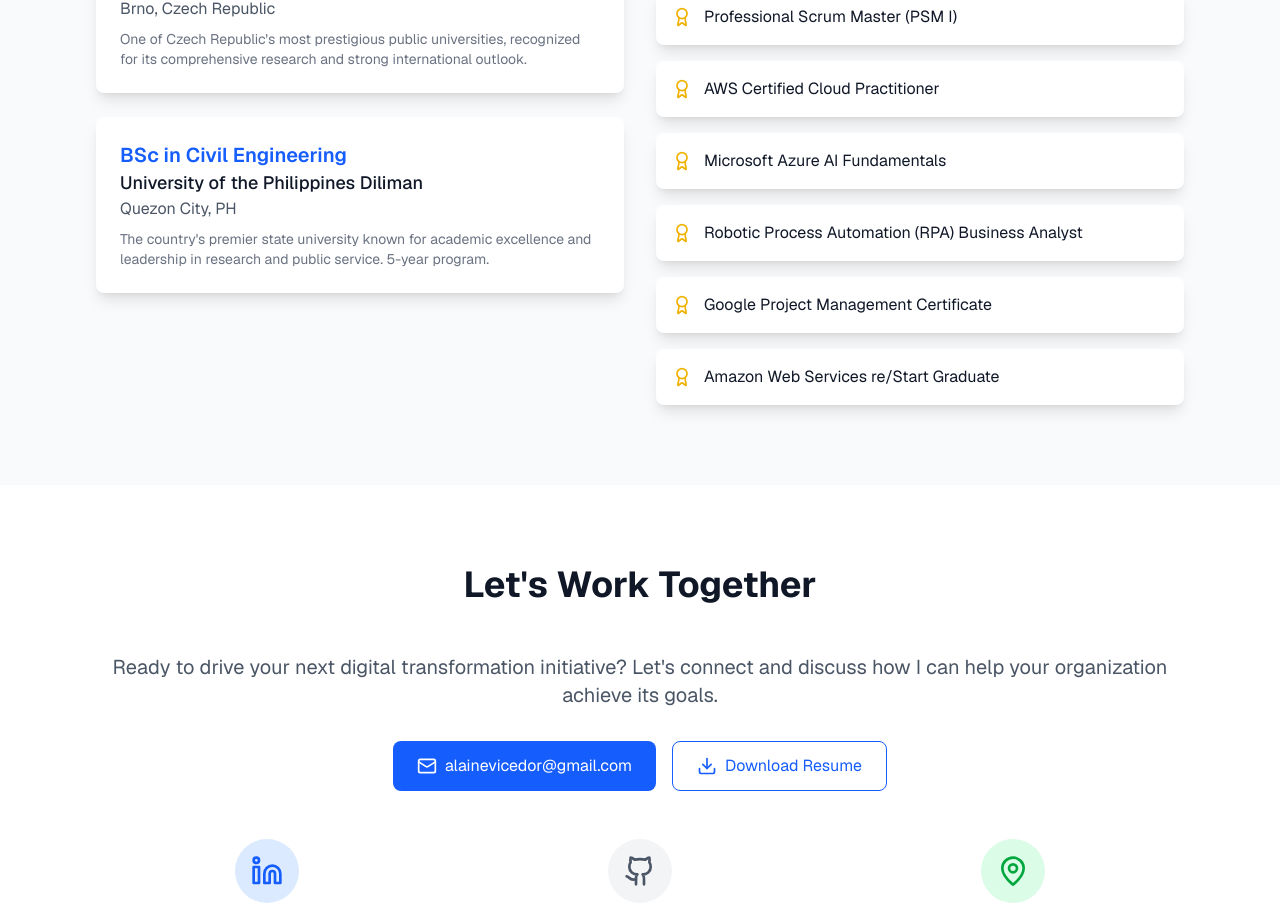
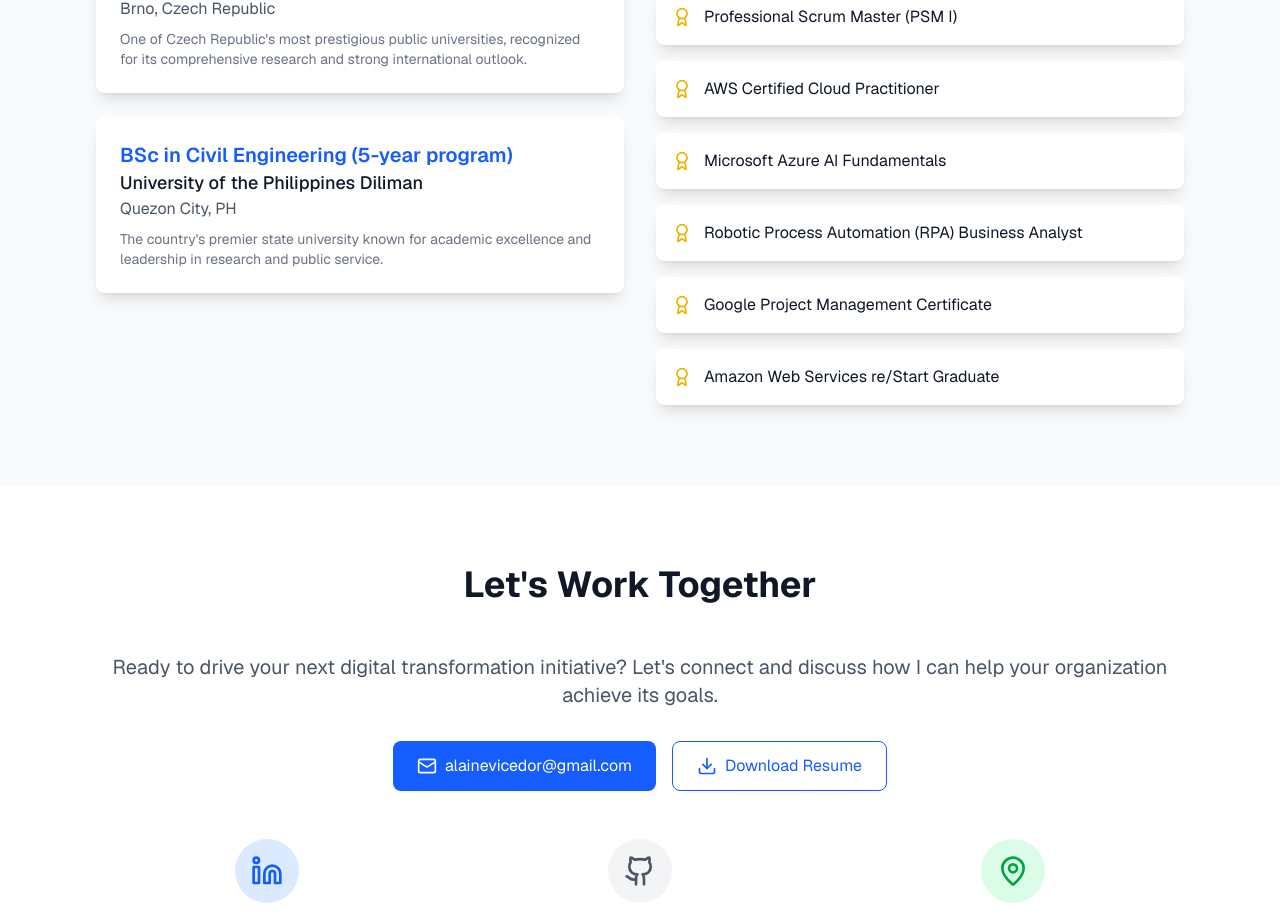
Before and after one commit to chrzsyne/alaine-vicedor-website, a Next.js app: page / in a window 1280 px wide. Shown: the part 4307-5231 px from the top of the page. Built offline with nearby package versions, Linux system fonts and the light colour scheme.

Commit message:
Update education section: Add 5-year program to BSc degree title and remove from description

```diff
--- a/package.json
+++ b/package.json
@@ -11,7 +11,7 @@
   "dependencies": {
     "framer-motion": "^12.23.16",
     "lucide-react": "^0.544.0",
-    "next": "15.5.3",
+    "next": "15.5.9",
     "next-themes": "^0.4.6",
     "react": "19.1.0",
     "react-dom": "19.1.0"
--- a/src/app/page.tsx
+++ b/src/app/page.tsx
@@ -436,11 +436,11 @@ export default function Home() {
                     </p>
                   </div>
                   <div className="bg-white dark:bg-gray-900 p-6 rounded-lg shadow-lg">
-                    <h4 className="text-xl font-semibold text-blue-600 dark:text-blue-400">BSc in Civil Engineering</h4>
+                    <h4 className="text-xl font-semibold text-blue-600 dark:text-blue-400">BSc in Civil Engineering (5-year program)</h4>
                     <p className="text-lg font-medium">University of the Philippines Diliman</p>
                     <p className="text-gray-600 dark:text-gray-300">Quezon City, PH</p>
                     <p className="text-sm text-gray-500 dark:text-gray-400 mt-2">
-                      The country&apos;s premier state university known for academic excellence and leadership in research and public service. 5-year program.
+                      The country&apos;s premier state university known for academic excellence and leadership in research and public service.
                     </p>
                   </div>
                 </div>
```
Also changed, not shown: 1 other file (tests, documents, lock files or other folders).
